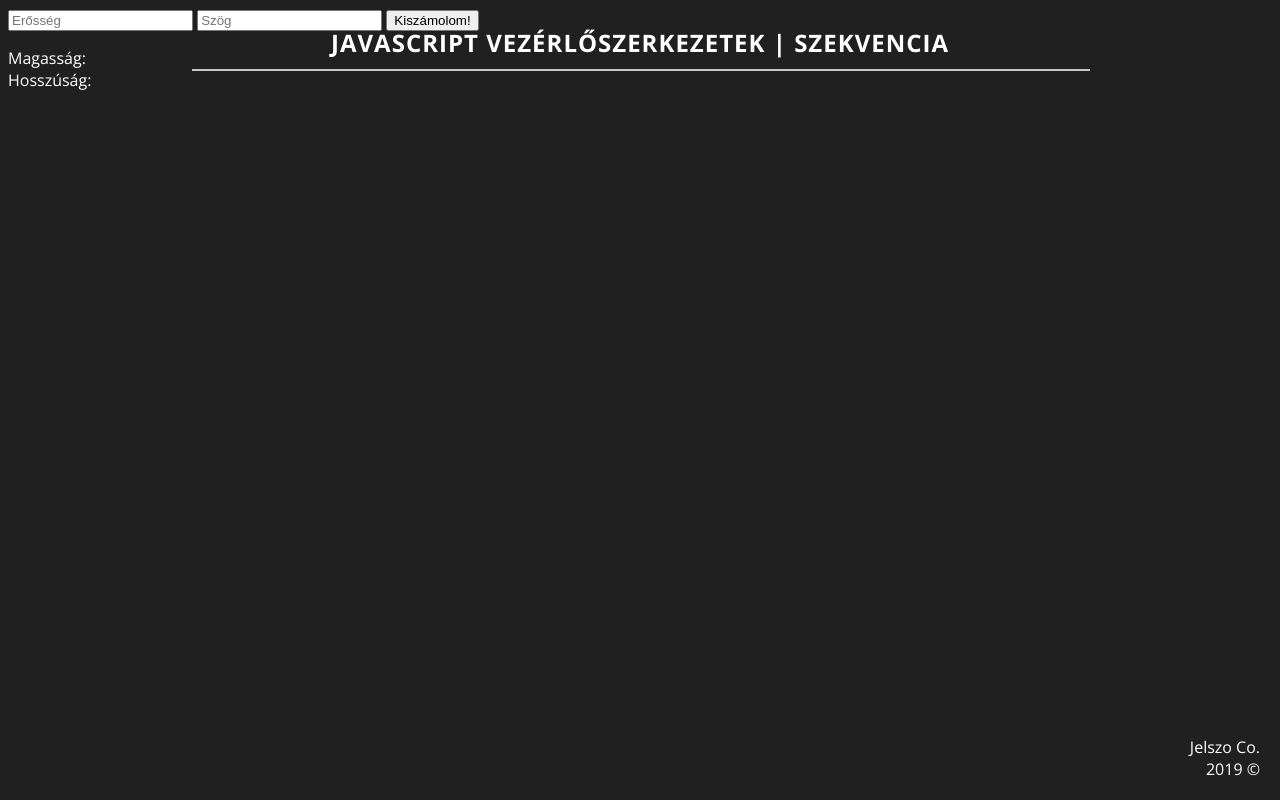
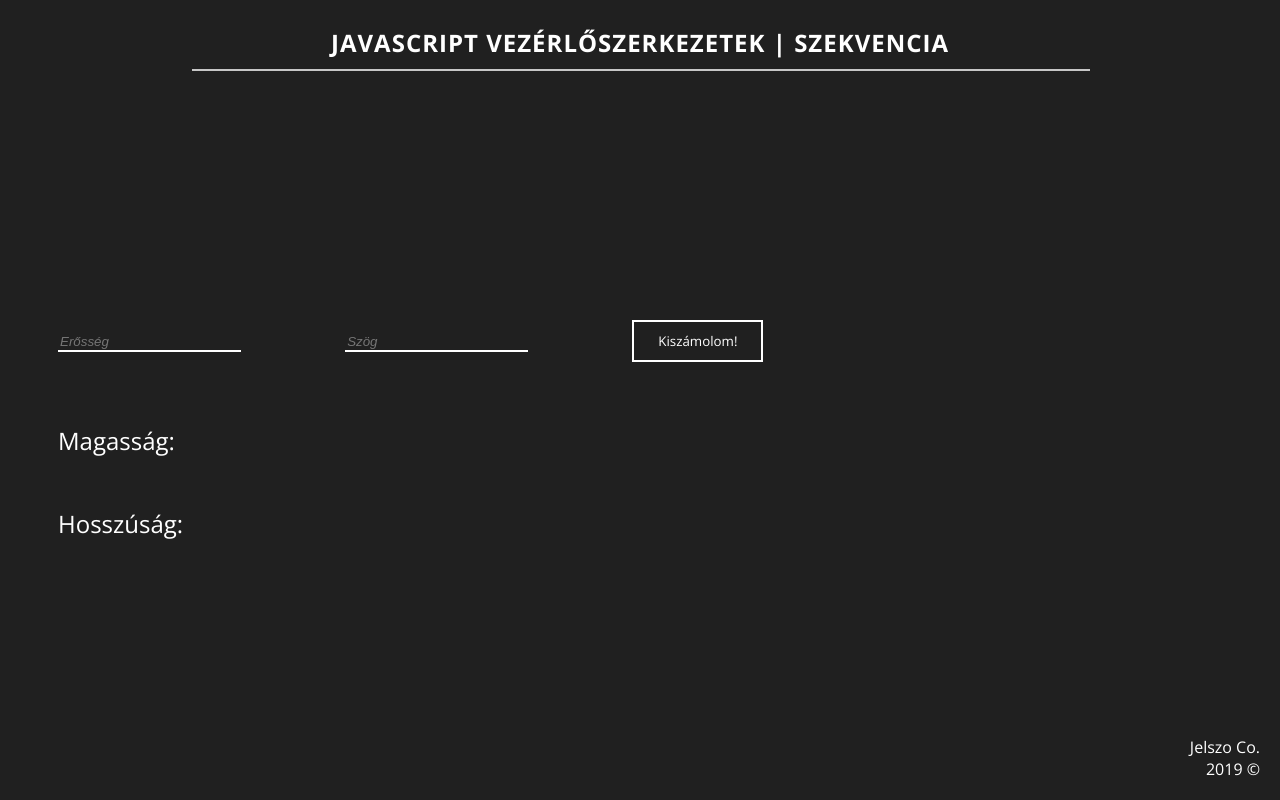
Before and after one commit to jelszo-co/b3-2019, a plain HTML site: page Round1/8/8.html in a window 1280 px wide. Drawn offline with nearby package versions, Linux system fonts and the light colour scheme.

Commit message:
design for 8

```diff
--- a/Round1/8/8.html
+++ b/Round1/8/8.html
@@ -56,6 +56,50 @@
         opacity: 0.75;
       }
 
+      form {
+        position: absolute;
+        top: 40%;
+      }
+
+      input[type="number"] {
+        position: relative;
+        margin: 0 50px;
+        border: none;
+        border-bottom: 2px solid white;
+        background: none;
+        color: white;
+        font-style: italic;
+      }
+
+      input[type="submit"] {
+        background-color: #202020;
+        border: 2px solid white;
+        color: white;
+        padding: 10px 24px;
+        text-decoration: none;
+        margin: 0 0 0 50px;
+        cursor: pointer;
+        font-family: Open Sans;
+        transition: all 0.2s;
+      }
+
+      input[type="submit"]:hover {
+        background-color: white;
+        color: #202020;
+      }
+
+      #result {
+        position: absolute;
+        font-size: 1.5rem;
+        top: 50%;
+        margin-left: 50px;
+      }
+
+      #length-text {
+        display: inline-block;
+        margin-top: 50px;
+      }
+
       footer {
         position: absolute;
         right: 0;
@@ -68,7 +112,7 @@
       const getBall = () => {
         event.preventDefault();
         let v = document.getElementById("strength").value;
-				let a = document.getElementById("angle").value * (Math.PI / 180);
+        let a = document.getElementById("angle").value;
         let g = 9.81;
         let h, d;
         if (v <= 0) {
@@ -76,8 +120,8 @@
         } else if (a < 0 || a > 90) {
           alert("Vigyázz! A szögnek 0 és 90 fok között kell lennie.");
         } else {
-					h = (Math.pow(v, 2) * Math.sin(2) * a) / (2 * g);
-					d = (Math.pow(v, 2) * Math.sin(2 * a)) / g;
+          h = (Math.pow(v, 2) * Math.sin(2) * a * (Math.PI / 180)) / (2 * g);
+          d = (Math.pow(v, 2) * Math.sin(2 * a * (Math.PI / 180))) / g;
         }
         document.getElementById("height").innerHTML = h.toFixed(3) + " m";
         document.getElementById("length").innerHTML = d.toFixed(3) + " m";
@@ -92,15 +136,15 @@
 
     <!-- Ugyanaz, mint az előző form -->
     <form onsubmit="getBall()">
-			<input type="text" placeholder="Erősség" id="strength" required />
-			<input type="text" placeholder="Szög" id="angle" required />
+      <input type="number" placeholder="Erősség" id="strength" required />
+      <input type="number" placeholder="Szög" id="angle" required />
       <input type="submit" value="Kiszámolom!" />
     </form>
 
-		<p>
+    <p id="result">
       Magasság: <span id="height"></span>
       <br />
-			Hosszúság: <span id="length"></span>
+      <span id="length-text">Hosszúság: <span id="length"></span></span>
     </p>
 
     <footer>
```
Also changed, not shown: Round1/7/7.html (+1 -1 lines). Lines whose indentation alone changed are shown as unchanged.
